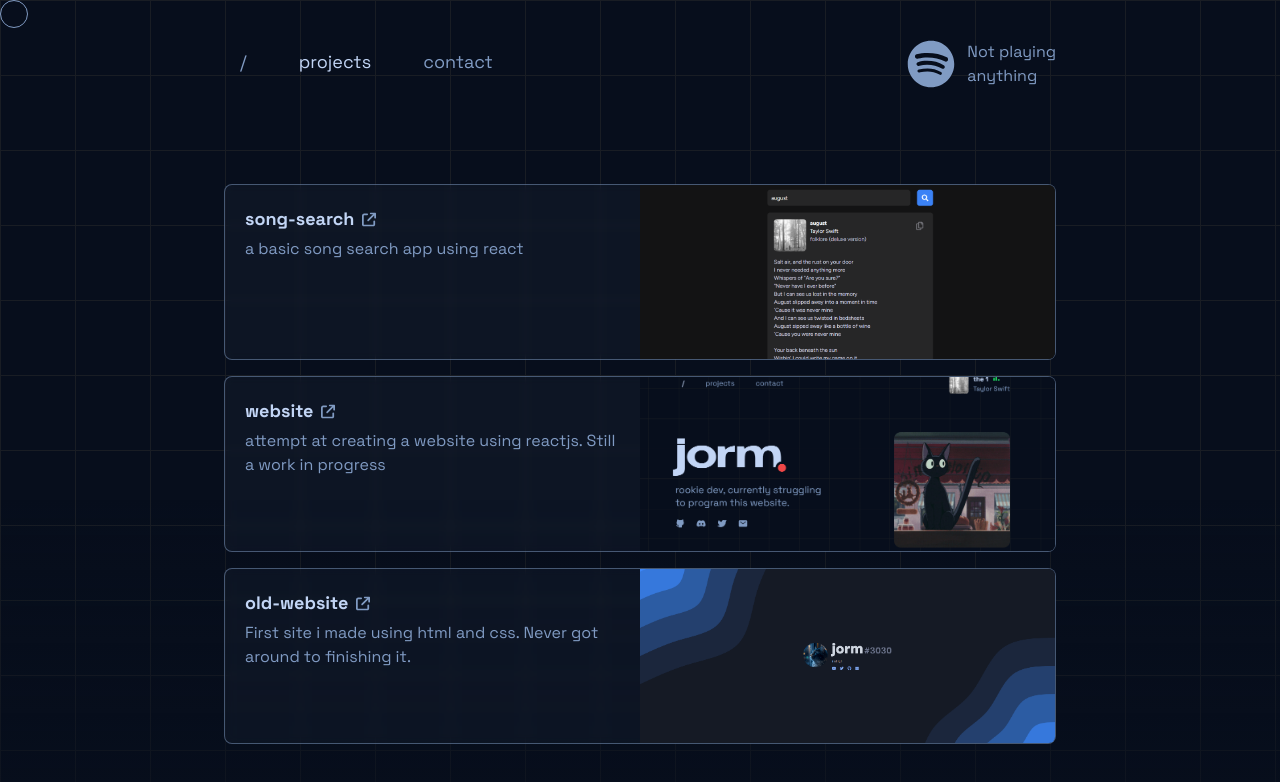
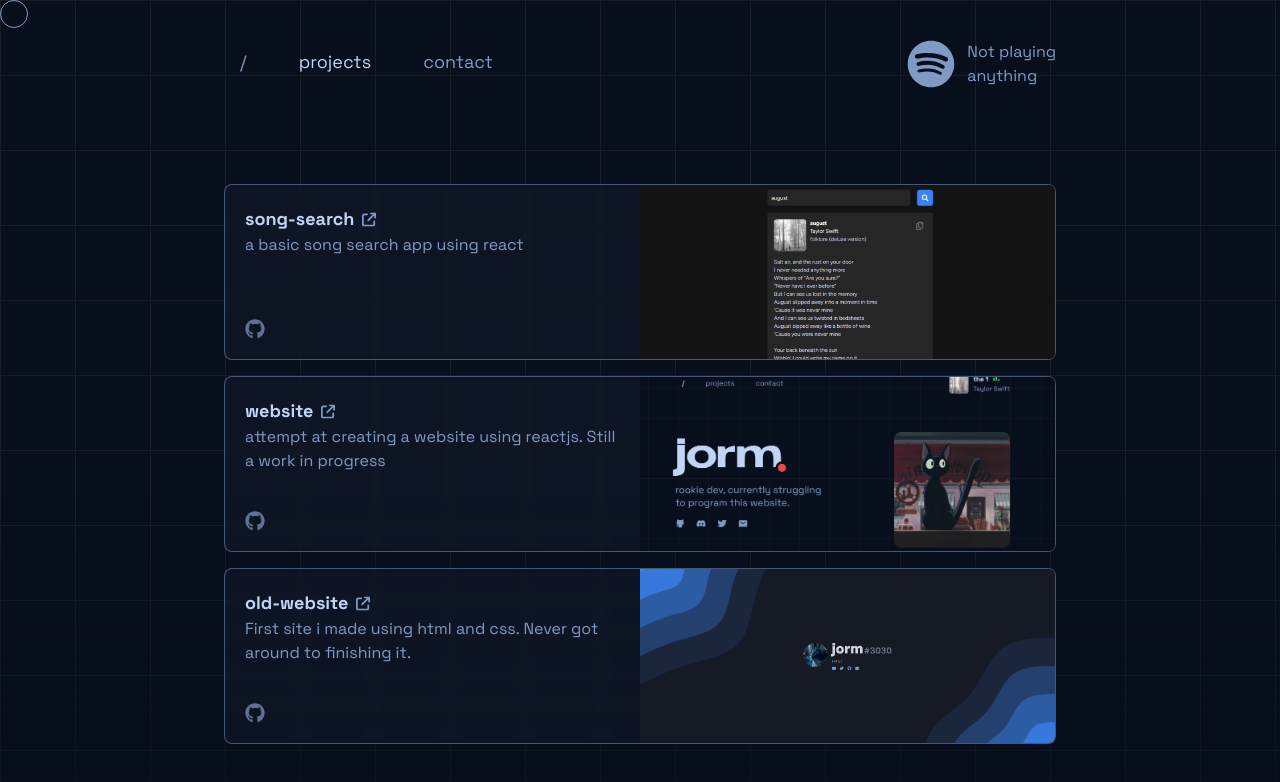
Before and after one commit to jormy/website, a React (Vite) app: page /projects in a window 1280 px wide. Shown: the top 782 px of the page. Built offline with nearby package versions, Linux system fonts and the light colour scheme; no server answers.

Commit message:
added repos to projectCard

```diff
--- a/src/components/ProjectCard.jsx
+++ b/src/components/ProjectCard.jsx
@@ -1,18 +1,29 @@
 import { FaArrowUpRightFromSquare } from "react-icons/fa6";
+import { FaGithub } from "react-icons/fa6";
+import Tooltip from "./Tooltip";
 
-function ProjectCard({ name, descr, link, img, showImg = true }) {
+function ProjectCard({ name, descr, link, repo, img, showImg = true }) {
   return (
-    <a
-      href={link}
-      target="_blank"
+    <div
       className={`flex ${showImg ? "h-44" : "h-36"} justify-between rounded-lg border-[1px] border-denim-300/[0.5] bg-denim-300/[0.05] text-denim-300 backdrop-blur-sm transition ease-in hover:-translate-y-[2px] hover:bg-denim-300/[0.1]`}
     >
       <div className={`p-5 ${showImg ? "w-1/2" : "w-full"}`}>
-        <h2 className="mb-1 text-lg font-bold text-denim-200">
+        <a
+          href={link}
+          target="_blank"
+          className="group mb-1 text-lg font-bold text-denim-200 transition hover:text-denim-100"
+        >
           {name}
-          <FaArrowUpRightFromSquare className="ml-2 inline translate-y-[-0.1em] text-sm text-denim-300" />
-        </h2>
+          <FaArrowUpRightFromSquare className="ml-2 inline translate-y-[-0.1em] text-sm text-denim-300 transition group-hover:text-denim-100" />
+        </a>
         <p>{descr}</p>
+        <a
+          href={repo}
+          className="group absolute bottom-5 left-5 text-xl text-denim-300/[0.7] transition hover:text-denim-200"
+        >
+          <Tooltip text="view repo" />
+          <FaGithub />
+        </a>
       </div>
       {showImg && (
         <div className="w-1/2">
@@ -23,7 +34,7 @@ function ProjectCard({ name, descr, link, img, showImg = true }) {
           />
         </div>
       )}
-    </a>
+    </div>
   );
 }
 
--- a/src/components/Tooltip.jsx
+++ b/src/components/Tooltip.jsx
@@ -1,6 +1,6 @@
 function Tooltip(props) {
   return (
-    <div className="absolute -mt-9 w-auto min-w-max origin-bottom translate-x-[-30%] scale-0 rounded-md bg-denim-200 p-1 text-sm text-denim-950 shadow-md transition-all duration-100 group-hover:scale-100">
+    <div className="absolute -mt-9 w-auto min-w-max origin-bottom translate-x-[-30%] scale-0 rounded-md bg-denim-200 px-2 py-1 text-sm text-denim-950 shadow-md transition-all duration-100 group-hover:scale-100">
       {props.text}
     </div>
   );
--- a/src/pages/Projects.jsx
+++ b/src/pages/Projects.jsx
@@ -17,6 +17,7 @@ function Projects() {
       descr:
         "attempt at creating a website using reactjs. Still a work in progress",
       link: "https://jorm.vercel.app/",
+      repo: "https://github.com/jormy/website-v2",
       img: website,
     },
     {
@@ -24,6 +25,7 @@ function Projects() {
       descr:
         "First site i made using html and css. Never got around to finishing it.",
       link: "https://jormy.github.io/",
+      repo: "https://github.com/jormy/jormy.github.io",
       img: oldwebsite,
     },
   ];
```
